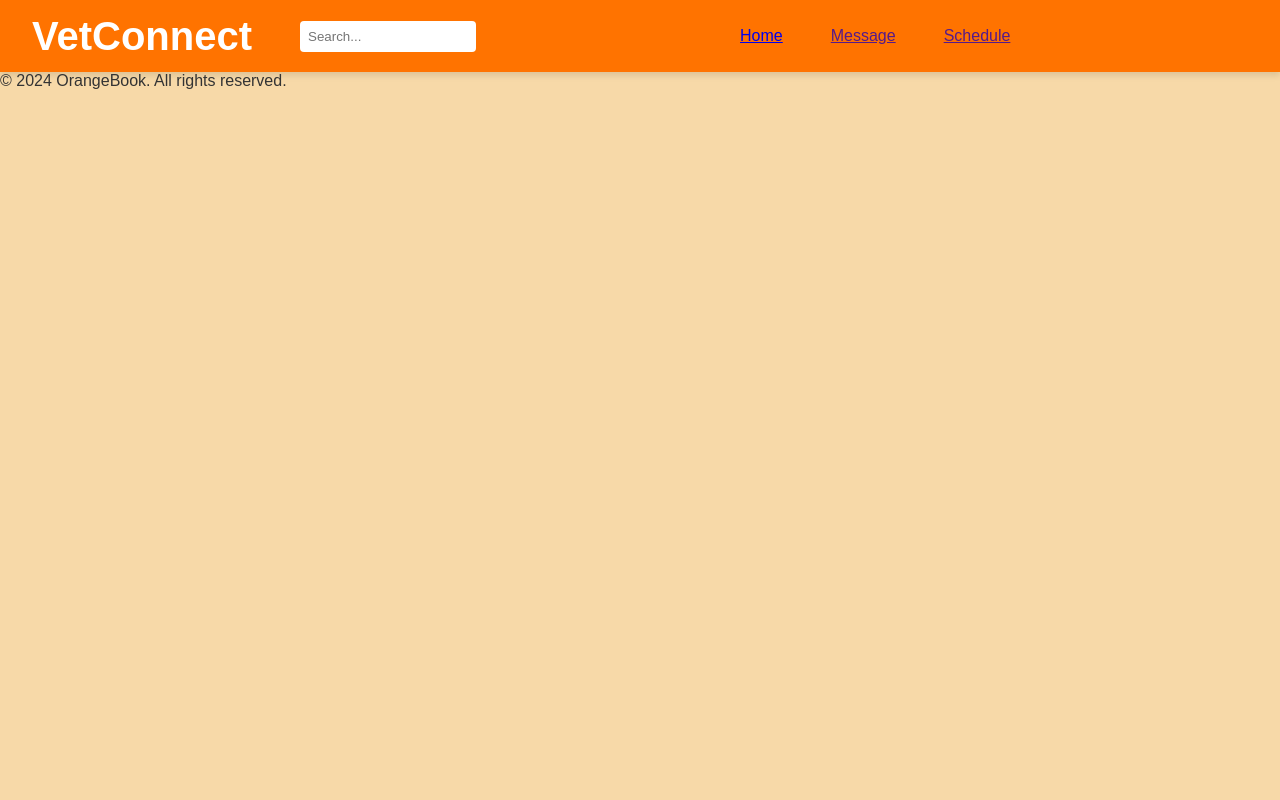
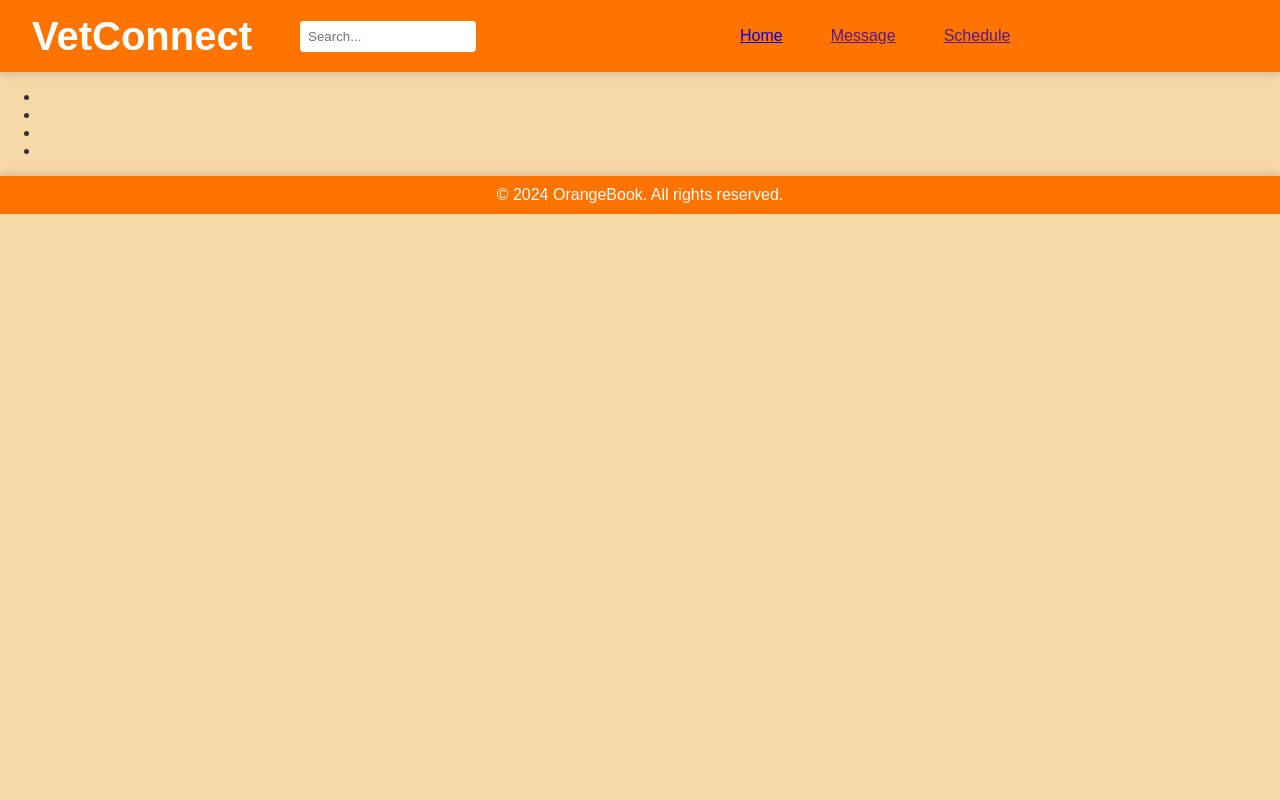
Before and after one commit to Hot00Sauce/VetConnect, a PHP site: page / in a window 1280 px wide; the page is wider, and only the part inside the window is pictured. Run offline with PHP 8.4, Linux system fonts and the light colour scheme.

Commit message:
Updated the footer and starting adding registration page

```diff
--- a/index.html
+++ b/index.html
@@ -20,6 +20,16 @@
             <div class="profile"><a href=""><img src="" alt="user's profile"></a><span>Profile</span></div>
         </div>
 
+        <div class="mainContent">
+            <div class="petOwners">
+                <ul>
+                    <li></li>
+                    <li></li>
+                    <li></li>
+                    <li></li>
+                </ul>
+            </div>
+        </div>
 
 <div class="footer">
     © 2024 OrangeBook. All rights reserved.
--- a/style.css
+++ b/style.css
@@ -5,6 +5,11 @@ body {
     padding: 0;
     background-color: #f7d9a8;
     color: #333;
+}
+
+html, body {
+    height: 100%;
+    margin: 0;
 }
 
 /* Navbar */
@@ -48,19 +53,19 @@ body {
     gap: 10px;
 }
 
-.main-feed {
+.mainContent {
     flex: 1;
-    padding: 15px;
-    margin: 0 15px;
-    background-color: white;
-    border-radius: 8px;
-    box-shadow: 0 4px 6px rgba(0, 0, 0, 0.1);
 }
 
-.main-feed .post {
-    background-color: #fff2e0;
-    padding: 15px;
-    border-radius: 8px;
-    margin-bottom: 15px;
-    box-shadow: 0 2px 4px rgba(0, 0, 0, 0.1);
+.footer {
+    bottom: 0;
+    left: 0;
+    width: 100%;
+    background-color: #ff7300;
+    color: white;
+    text-align: center;
+    padding: 10px 0;
+    box-shadow: 0 -4px 6px rgba(0, 0, 0, 0.1);
 }
+
+/*Registration form page*/
```
Also changed, not shown: registraion.html (added, +47 -0 lines), register.js (added).
